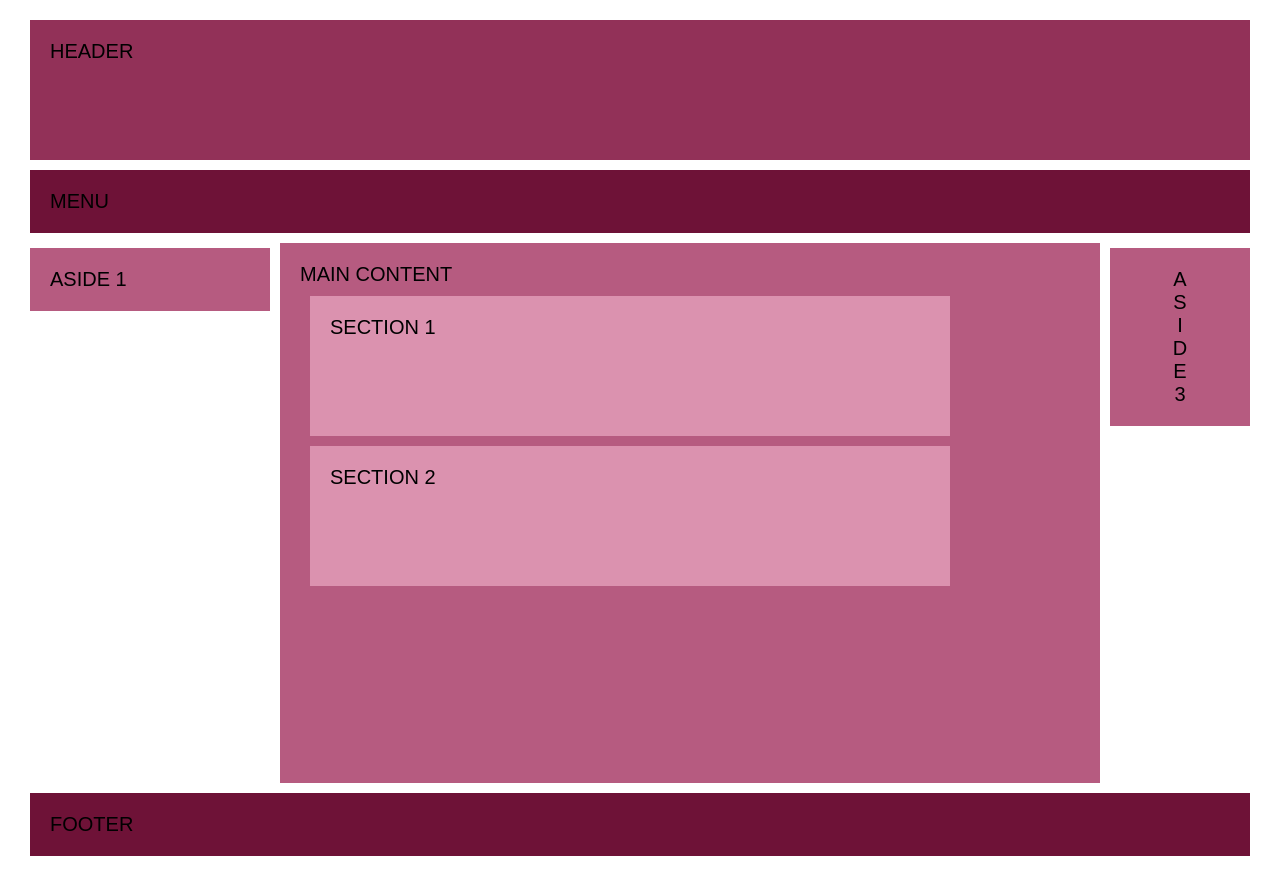
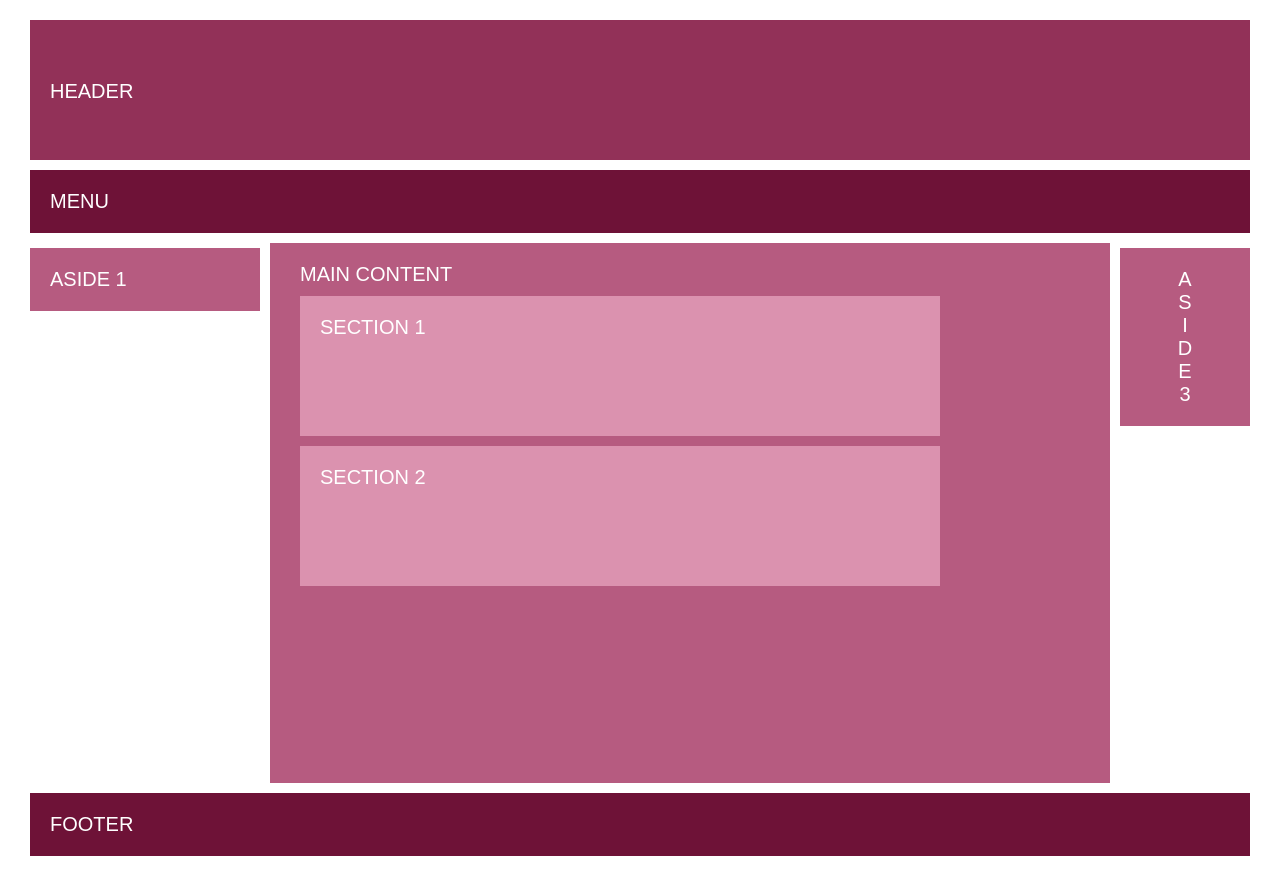
Before and after one commit to M0zgi/HTML, a plain HTML site: page HW3/task3.html in a window 1280 px wide. Drawn offline with Linux system fonts and the light colour scheme.

Commit message:
task3 HW3 finish

```diff
--- a/HW3/css/style3.css
+++ b/HW3/css/style3.css
@@ -2,16 +2,24 @@
     padding: 0px;
     margin: 10px;
     border: none;
-    color: black;
+    color: white;
     font-size: 20px;
     font-family: sans-serif;
 }
 
+li{
+    padding: 0px;
+    margin: 0px;
+    list-style-type: none;
+}
+
 .row{
-    width: 50%;
     margin: auto;
 }
 
+#div1{
+    margin: 40px 0px 5px 0px;
+}
 header{
     background: #923158;
     height: 100px;
@@ -31,12 +39,16 @@ main{
     height: 500px;
 }
 
+#main-content{
+    padding: 10px;
+}
+
 #aside1{
-    width: 200px;
+    width: 190px;
     float: left;
     background: #B65B80;
     padding: 20px;
-    margin: 5px 0px 5px 0px;
+    margin: 5px 0px 5px 10px;
 }
 
 #aside2{
@@ -47,11 +59,11 @@ main{
 }
 
 #aside3{
-    width: 100px;
+    width: 90px;
     float: right;
     background: #B65B80;
     padding: 20px;
-    margin: 5px 0px 5px 0px;
+    margin: 5px 10px 5px 0px;
     text-align: center;
 }
 
@@ -66,7 +78,6 @@ footer{
     height: 100px;
     background: #DB92AF;
     padding: 20px;
-    /*margin: 5px 0px 5px 0px;*/
 }
 
 #section2{
@@ -74,5 +85,4 @@ footer{
     height: 100px;
     background: #DB92AF;
     padding: 20px;
-    /*margin: 5px 0px 5px 0px;*/
 }
--- a/HW3/task3.html
+++ b/HW3/task3.html
@@ -6,13 +6,13 @@
   <link rel="stylesheet" href="css/style3.css">
 </head>
 <body>
-<header>HEADER</header>
-<menu>MENU</menu>
-<div clas="row">
+<header><div id="div1">HEADER</div></header>
+<menu><li>MENU</li></menu>
+<div class="row">
 
     <aside id="aside1">ASIDE 1</aside>
     <aside id="aside3">A<br>S<br>I<br>D<br>E<br> 3</aside>
-    <main>MAIN CONTENT
+    <main><span>MAIN CONTENT</span>
         <aside id="section1">SECTION 1</aside>
         <aside id="section2">SECTION 2</aside>
     </main>
```
Also changed, not shown: HW3/task3-1.png.
